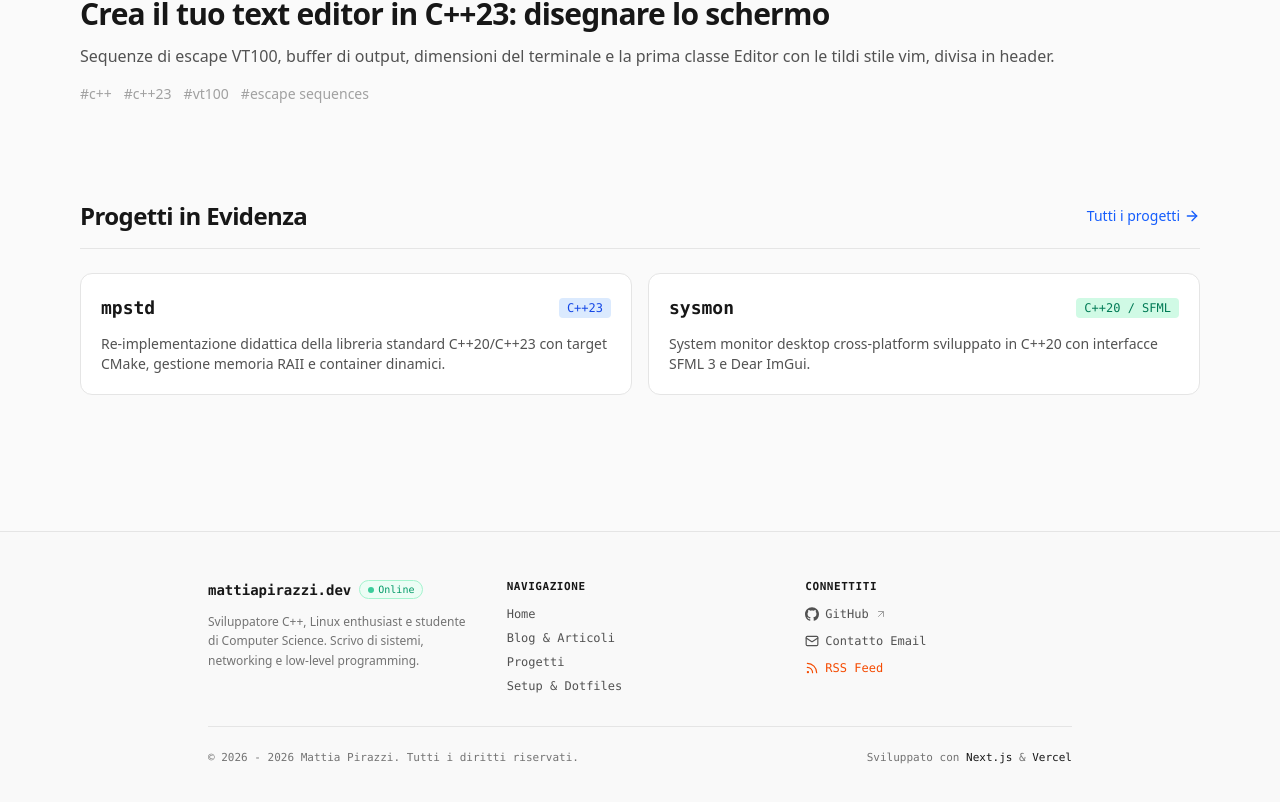
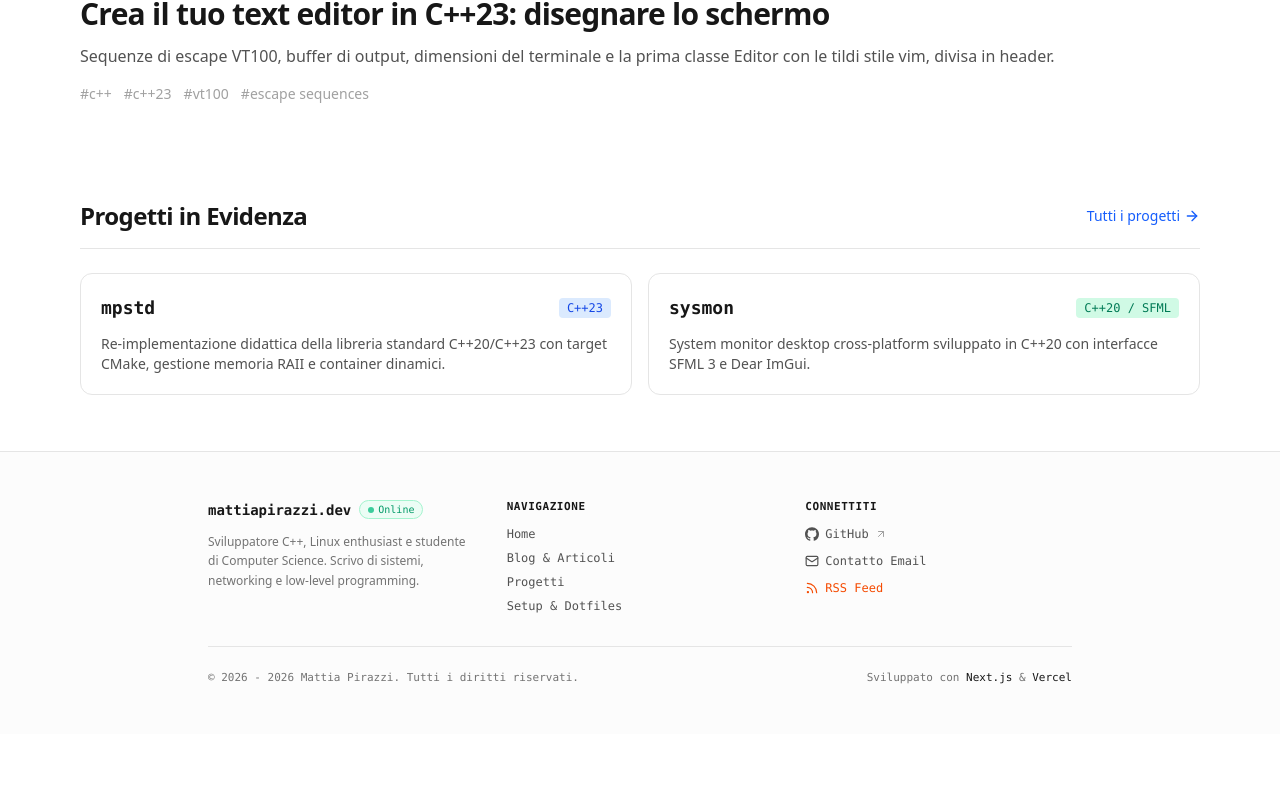
Before and after one commit to MattiaP7/mattiapirazzi.dev, a Next.js app: page / in a window 1280 px wide. Shown: the part 1097-1899 px from the top of the page. After the commit the page ends 1831 px from the top, so only its background shows below. Built offline with nearby package versions, Linux system fonts and the light colour scheme; no server answers; the database is empty.

Commit message:
provato a sistemare il footer

```diff
--- a/src/app/layout.tsx
+++ b/src/app/layout.tsx
@@ -33,7 +33,7 @@ export default function RootLayout({
       suppressHydrationWarning
       className={`${geistSans.variable} ${geistMono.variable}`}
     >
-      <body className="min-h-screen flex flex-col font-sans">
+      <body className="min-h-screen flex flex-col bg-white dark:bg-neutral-950 text-neutral-900 dark:text-neutral-100 antialiased">
         <ThemeProvider
           attribute="class"
           defaultTheme="system"
--- a/src/components/footer.tsx
+++ b/src/components/footer.tsx
@@ -19,7 +19,7 @@ export async function Footer() {
   const currentYear = new Date().getFullYear();
 
   return (
-    <footer className="mt-20 border-t border-neutral-200 dark:border-neutral-800 bg-neutral-50/50 dark:bg-neutral-900/30 text-xs text-neutral-600 dark:text-neutral-400">
+    <footer className="mt-auto border-t border-neutral-200 dark:border-neutral-800 bg-neutral-50/50 dark:bg-neutral-900/30 text-xs text-neutral-600 dark:text-neutral-400">
       <div className="max-w-4xl mx-auto px-4 py-12 space-y-8">
         {/* Griglia principale: 1 colonna su mobile, 3 colonne su desktop */}
         <div className="grid grid-cols-1 md:grid-cols-3 gap-8">
```
